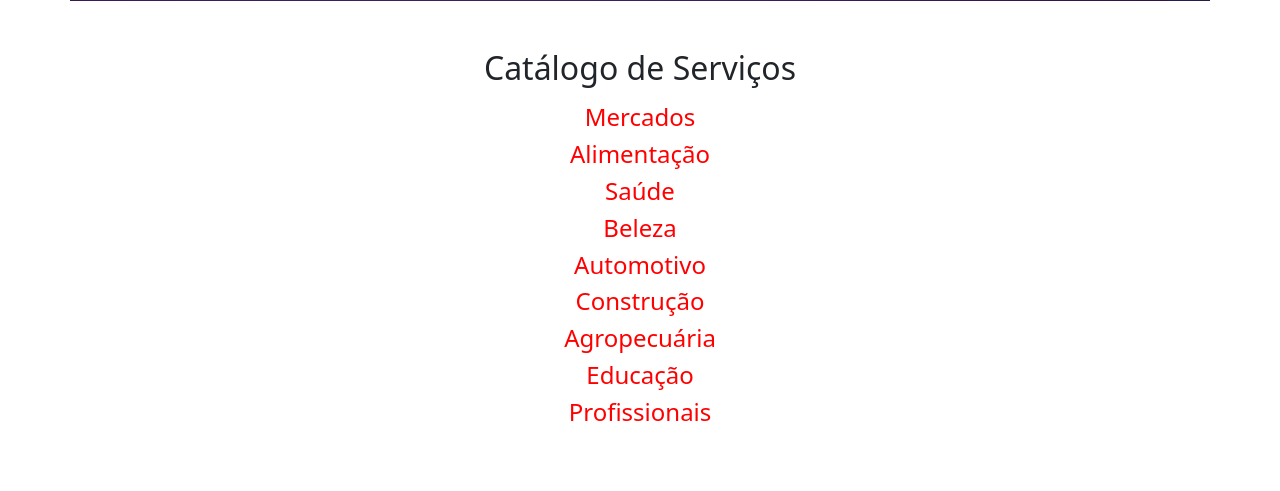
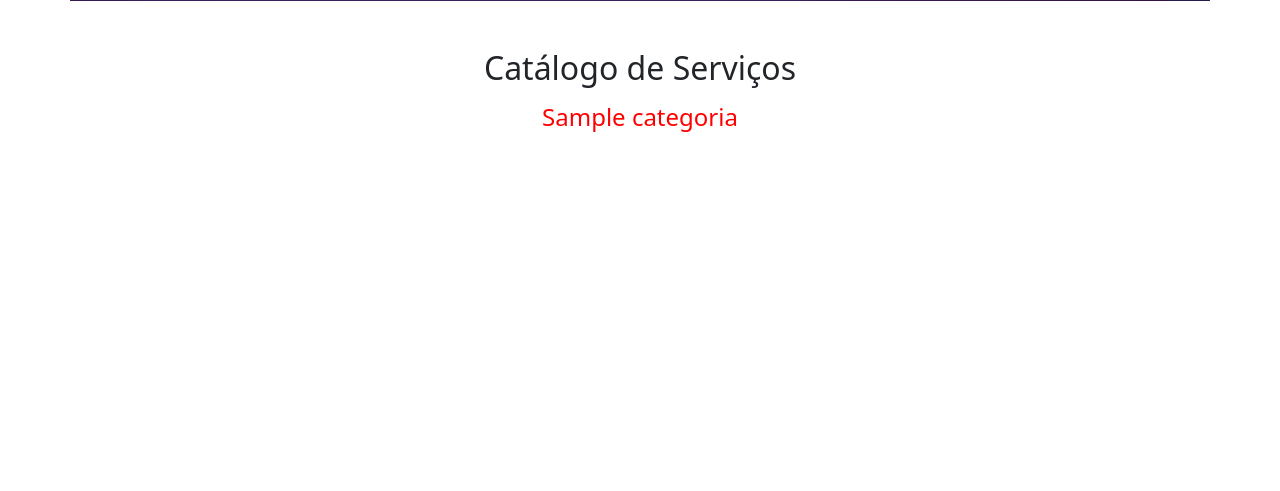
Before and after one commit to maxramonsantos/Creatvs-Est, a Flask app: page /catalogosd in a window 1280 px wide. Shown: the part 447-938 px from the top of the page. After the commit the page ends 579 px from the top, so only its background shows below. Run offline with Flask 3, Linux system fonts and the light colour scheme; tables that the repository leaves empty hold one stand-in row (values such as "Sample post"); parts of the project's set-up code (start-up, migrations or seed data) failed here and were passed over.

Commit message:
Integrate database functionality and update application logic
Refactors the application to use Flask-SQLAlchemy with pg8000, migrating database operations from Supabase to a local PostgreSQL instance and updating data models and routes accordingly.

Replit-Commit-Author: Agent
Replit-Commit-Session-Id: 48cb7119-a7b6-439f-8497-f5ab09b8156f
Replit-Commit-Checkpoint-Type: full_checkpoint
Replit-Commit-Event-Id: 2b5ea5c0-e8af-46e2-8baf-6987eb6012a5
Replit-Commit-Screenshot-Url: https://storage.googleapis.com/screenshot-production-us-central1/c4eabe94-40e8-41d4-8a76-2d374ae262de/48cb7119-a7b6-439f-8497-f5ab09b8156f/WUHbaDG
Replit-Helium-Checkpoint-Created: true

```diff
--- a/app.py
+++ b/app.py
@@ -1,20 +1,79 @@
 import os
+from urllib.parse import urlparse, urlencode, parse_qs, urlunparse
 from flask import Flask, render_template, jsonify
-from database import supabase
+from dotenv import load_dotenv
+from flask_sqlalchemy import SQLAlchemy
+
+load_dotenv()
 
 app = Flask(__name__)
 
-CATEGORIAS = [
-    {"id": 1, "nome": "Mercados"},
-    {"id": 2, "nome": "Alimentação"},
-    {"id": 3, "nome": "Saúde"},
-    {"id": 4, "nome": "Beleza"},
-    {"id": 5, "nome": "Automotivo"},
-    {"id": 6, "nome": "Construção"},
-    {"id": 7, "nome": "Agropecuária"},
-    {"id": 8, "nome": "Educação"},
-    {"id": 9, "nome": "Profissionais"},
-]
+# Adapta a URL para pg8000 (driver puro-Python) e remove sslmode da query string
+_db_url = os.getenv("DATABASE_URL", "")
+if _db_url.startswith("postgres://"):
+    _db_url = _db_url.replace("postgres://", "postgresql+pg8000://", 1)
+elif _db_url.startswith("postgresql://"):
+    _db_url = _db_url.replace("postgresql://", "postgresql+pg8000://", 1)
+
+# Remove ?sslmode=... da URL (pg8000 não aceita esse parâmetro na URL)
+parsed = urlparse(_db_url)
+qs = parse_qs(parsed.query)
+qs.pop("sslmode", None)
+_db_url = urlunparse(parsed._replace(query=urlencode(qs, doseq=True)))
+
+app.config["SQLALCHEMY_DATABASE_URI"] = _db_url
+app.config["SQLALCHEMY_TRACK_MODIFICATIONS"] = False
+
+db = SQLAlchemy(app)
+
+
+class Categoria(db.Model):
+    __tablename__ = "categoria"
+
+    id = db.Column(db.Integer, primary_key=True)
+    nome = db.Column(db.String(100), nullable=False)
+
+    def __repr__(self):
+        return f"<Categoria {self.nome}>"
+
+
+with app.app_context():
+    db.create_all()
+
+
+@app.route("/popular")
+def popular():
+    categorias = [
+        "Mercados",
+        "Alimentação",
+        "Saúde",
+        "Beleza",
+        "Automotivo",
+        "Construção",
+        "Agropecuária",
+        "Educação",
+        "Profissionais",
+    ]
+
+    for nome in categorias:
+        db.session.add(Categoria(nome=nome))
+
+    db.session.commit()
+
+    return "Categorias cadastradas"
+
+
+# CATEGORIAS = [
+#     {"id": 1, "nome": "Mercados"},
+#     {"id": 2, "nome": "Alimentação"},
+#     {"id": 3, "nome": "Saúde"},
+#     {"id": 4, "nome": "Beleza"},
+#     {"id": 5, "nome": "Automotivo"},
+#     {"id": 6, "nome": "Construção"},
+#     {"id": 7, "nome": "Agropecuária"},
+#     {"id": 8, "nome": "Educação"},
+#     {"id": 9, "nome": "Profissionais"},
+# ]
 
 
 @app.route("/")
@@ -29,24 +88,25 @@ def loja_de_software():
 
 @app.route("/catalogosd")
 def catalogosd():
-    return render_template("includes/page-catalogosd.html", categorias=CATEGORIAS)
+    categorias = Categoria.query.all()
+
+    return render_template(
+        "includes/page-catalogosd.html",
+        categorias=categorias,
+    )
 
 
 @app.route("/catalogosd/catalogo")
 def lista_catalogo():
-    return jsonify(CATEGORIAS)
+    return jsonify(Categoria)
 
 
 @app.route("/teste")
 def teste():
-    try:
-        response = supabase.table("categoria").select("nome").execute()
+    categorias = Categoria.query.all()
 
-        return jsonify(response.data)
-
-    except Exception as e:
-        return jsonify({"erro": str(e)}), 500
+    return [{"id": c.id, "nome": c.nome} for c in categorias]
 
 
 if __name__ == "__main__":
-    app.run(host="0.0.0.0", port=5000, debug=True)
+    app.run(host="0.0.0.0", debug=True)
--- a/requirements.txt
+++ b/requirements.txt
@@ -4,3 +4,7 @@ supabase
 python-dotenv
 python-dotenv
 supabase
+flask-sqlalchemy
+psycopg2-binary
+sqlalchemy
+pg8000
--- a/templates/home.html
+++ b/templates/home.html
@@ -19,6 +19,9 @@
           Ferramentas digitais, catálogo comercial e conteúdo educacional.<br>
           Compartilhamos conhecimentos e crescemos juntos!
         </p>
+        {% for categoria in categorias %}
+            <h3>{{ categoria.nome }}</h3>
+        {% endfor %}
       </div>
     </section>
 
```
Also changed, not shown: database.py (+16 -7 lines), 1 other file.
